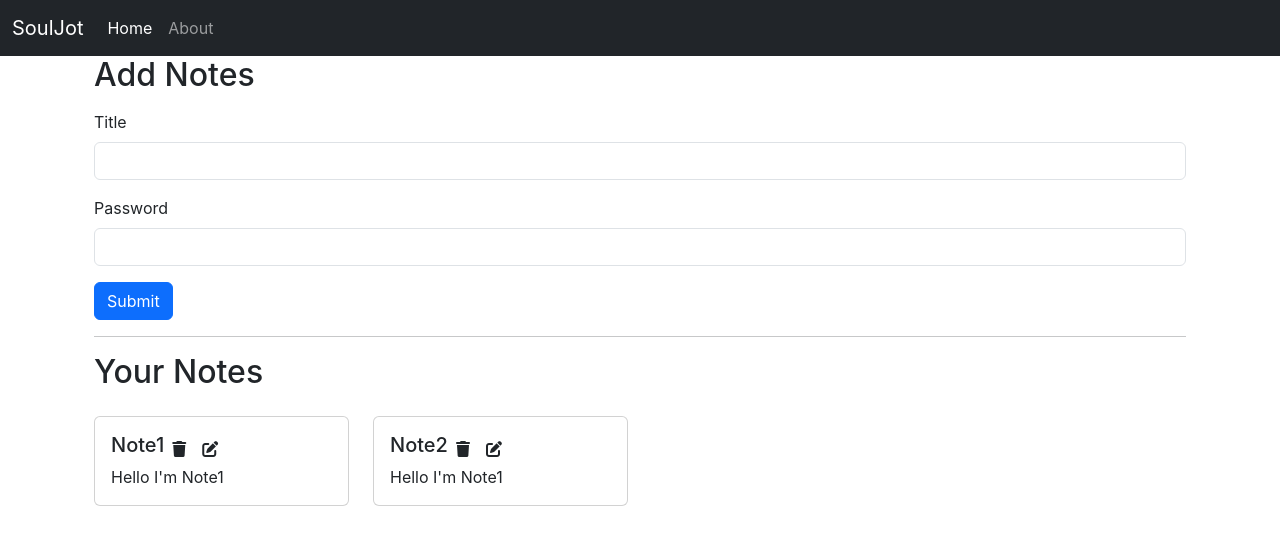
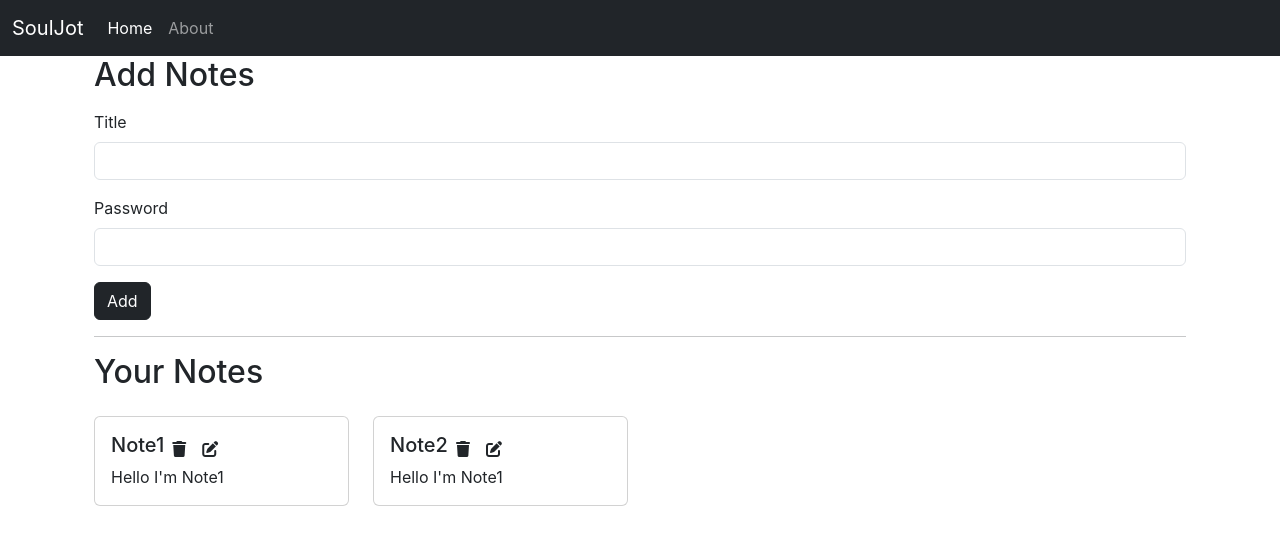
Before and after one commit to 0xCyKat/soul-jot, a React (Create React App) app: page / in a window 1280 px wide. Shown: the top 544 px of the page. Built offline with nearby package versions, Linux system fonts and the light colour scheme.

Commit message:
Added delete note function on client side

```diff
--- a/src/components/AddNote.js
+++ b/src/components/AddNote.js
@@ -29,7 +29,7 @@ function AddNote() {
                     <label htmlFor="description" className="form-label">Password</label>
                     <input type="text" className="form-control" id="description" name='description' onChange={onChange} />
                 </div>
-                <button type="submit" className="btn btn-primary" onClick={handleClick}>Submit</button>
+                <button type="submit" className="btn btn-dark" onClick={handleClick}>Add</button>
             </form>
             <hr />
         </div>
--- a/src/components/NoteItem.js
+++ b/src/components/NoteItem.js
@@ -1,14 +1,17 @@
-import React from 'react';
+import React,{useContext} from 'react';
+import noteContext from '../context/notes/NoteContext';
 
 function NoteItem(props) {
     const { note } = props;
+    const context = useContext(noteContext);
+    const {deleteNote} = context;
     return (
         <div className='col-md-3'>
             <div className="card my-3">
                 <div className="card-body">
                     <div className="d-flex align-items-center">
                         <h5 className="card-title">{note.title}</h5>
-                        <i className="fa-solid fa-trash mx-2"></i>
+                        <i className="fa-solid fa-trash mx-2" onClick={()=>{deleteNote(note._id)}}></i>
                         <i className="fa-solid fa-pen-to-square mx-2"></i>
                     </div>
                     <p className="card-text">{note.description}</p>
--- a/src/context/notes/NoteState.js
+++ b/src/context/notes/NoteState.js
@@ -41,7 +41,9 @@ const NoteState = (props) => {
 
       // Function to Delete Note
       const deleteNote = (id) => {
-
+        console.log("Deleting note : " + id);
+        let newNote = notes.filter((note)=>{return note._id !== id})
+        setNotes(newNote);
       }
 
       // Function to Edit Note
```
